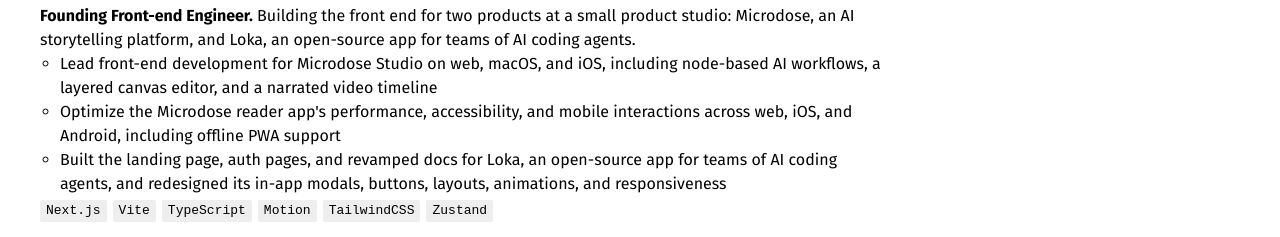
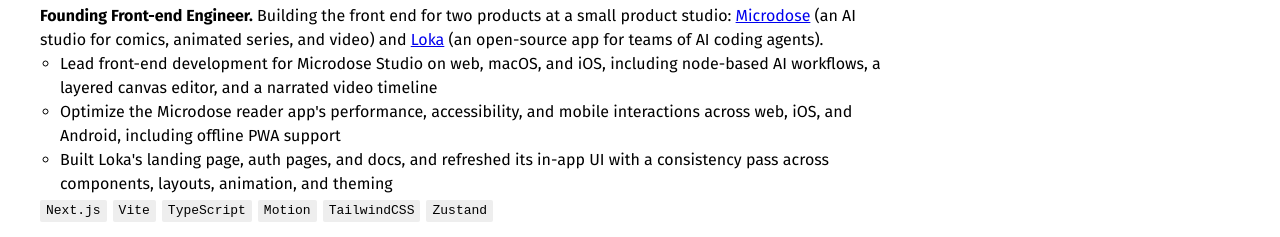
Before and after one commit to Ashwin-S-Nambiar/resume, a plain HTML site: page index.html in a window 1280 px wide. Shown: the part 268-505 px from the top of the page. Drawn offline with Linux system fonts and the light colour scheme.

Commit message:
fix: describe microdose and loka more accurately and link them
Microdose is an AI studio for comics, animated series and video. The Loka
line now covers the landing, auth pages and docs plus the in-app UI
refresh.

```diff
--- a/index.html
+++ b/index.html
@@ -102,9 +102,11 @@
           <div>
             <p>
               <strong>Founding Front-end Engineer.</strong> Building the front
-              end for two products at a small product studio: Microdose, an
-              AI storytelling platform, and Loka, an open-source app for teams
-              of AI coding agents.
+              end for two products at a small product studio:
+              <a href="https://studio.microdose.fun" target="_blank">Microdose</a>
+              (an AI studio for comics, animated series, and video) and
+              <a href="https://loka.ygpt.dev" target="_blank">Loka</a> (an
+              open-source app for teams of AI coding agents).
             </p>
             <ul>
               <li>
@@ -118,10 +120,9 @@
                 offline PWA support
               </li>
               <li>
-                Built the landing page, auth pages, and revamped docs for Loka,
-                an open-source app for teams of AI coding agents, and redesigned
-                its in-app modals, buttons, layouts, animations, and
-                responsiveness
+                Built Loka's landing page, auth pages, and docs, and refreshed
+                its in-app UI with a consistency pass across components,
+                layouts, animation, and theming
               </li>
             </ul>
             <ul class="tag-list">
```
